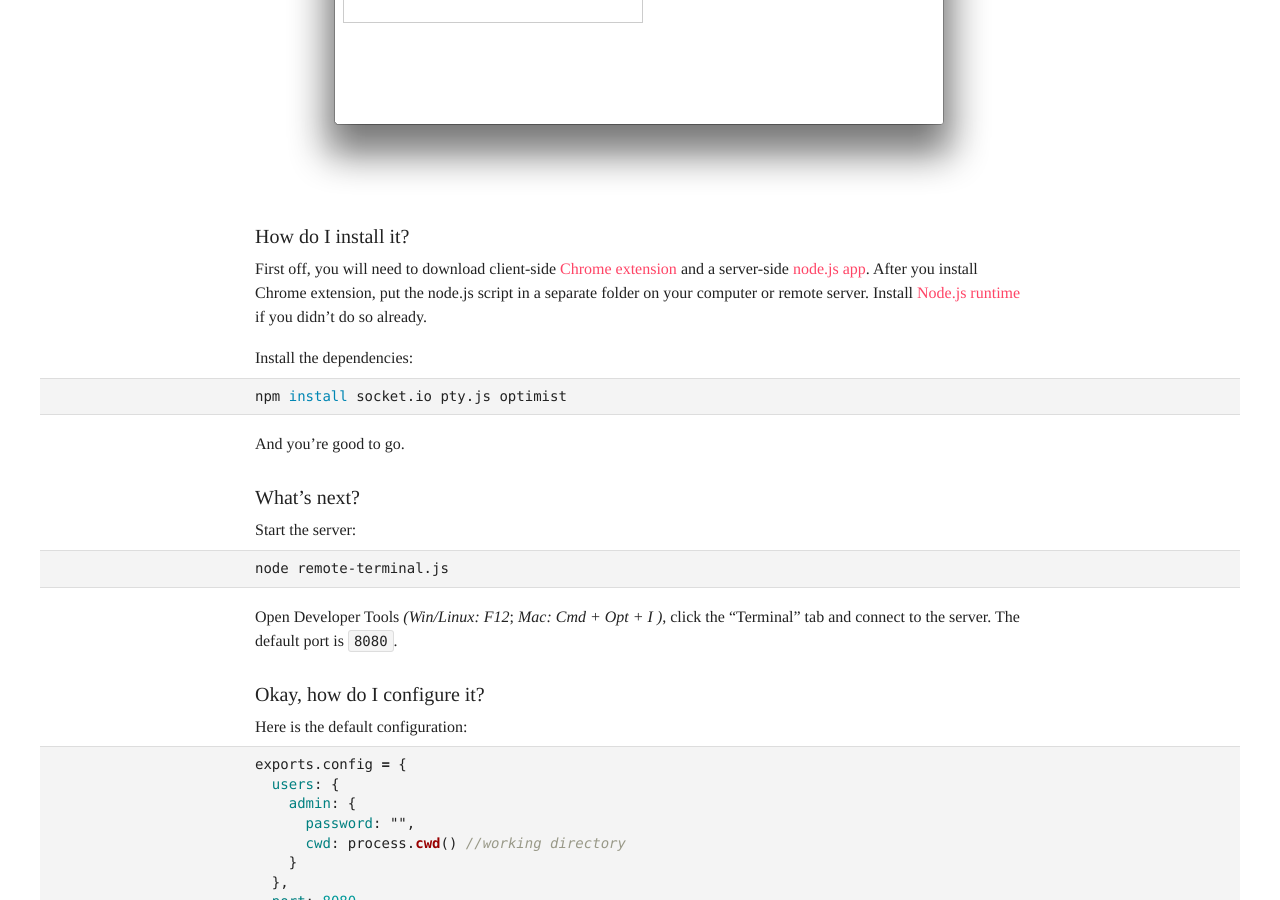
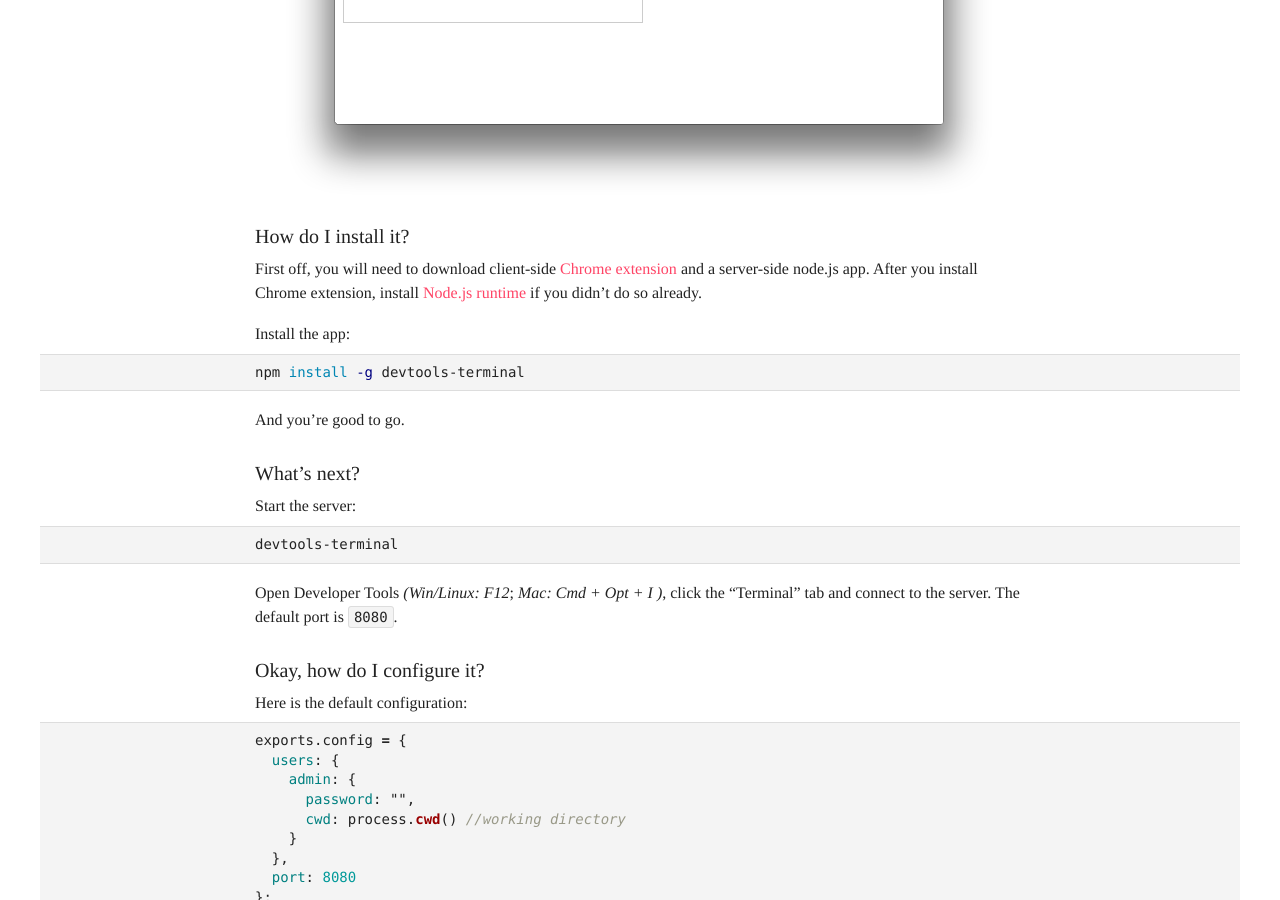
Before and after one commit to petethepig/petethepig.github.io, a Jekyll site: the page built from _posts/2013-09-12-devtools-terminal.md, in a window 1280 px wide and 900 px high, scrolled down 515 px. Built offline with Jekyll 4.4.1, drawn with Linux system fonts in a browser that asks for light colours; some web fonts are replaced.

Commit message:
edited devtools terminal post

```diff
--- a/_posts/2013-09-12-devtools-terminal.md
+++ b/_posts/2013-09-12-devtools-terminal.md
@@ -18,13 +18,12 @@ tags:
 
 #### How do I install it?
 
-First off, you will need to download client-side [Chrome extension](https://chrome.google.com/webstore/detail/leakmhneaibbdapdoienlkifomjceknl) and a server-side [node.js app](https://raw.github.com/petethepig/devtools-terminal/master/backend/remote-terminal.js).
-After you install Chrome extension, put the node.js script in a separate folder on your computer or remote server.
-Install [Node.js runtime](http://nodejs.org/) if you didn't do so already.
+First off, you will need to download client-side [Chrome extension](https://chrome.google.com/webstore/detail/leakmhneaibbdapdoienlkifomjceknl) and a server-side node.js app.
+After you install Chrome extension, install [Node.js runtime](http://nodejs.org/) if you didn't do so already.
 
-Install the dependencies:
+Install the app:
 {% highlight bash %}
-npm install socket.io pty.js optimist
+npm install -g devtools-terminal
 {% endhighlight %}
 
 And you're good to go.
@@ -34,7 +33,7 @@ And you're good to go.
 Start the server:
 
 {% highlight bash %}
-node remote-terminal.js
+devtools-terminal
 {% endhighlight %}
 
 Open Developer Tools *(Win/Linux:* ***F12***; *Mac:* ***Cmd + Opt + I*** *)*, click the "Terminal" tab and connect to the server.
```
